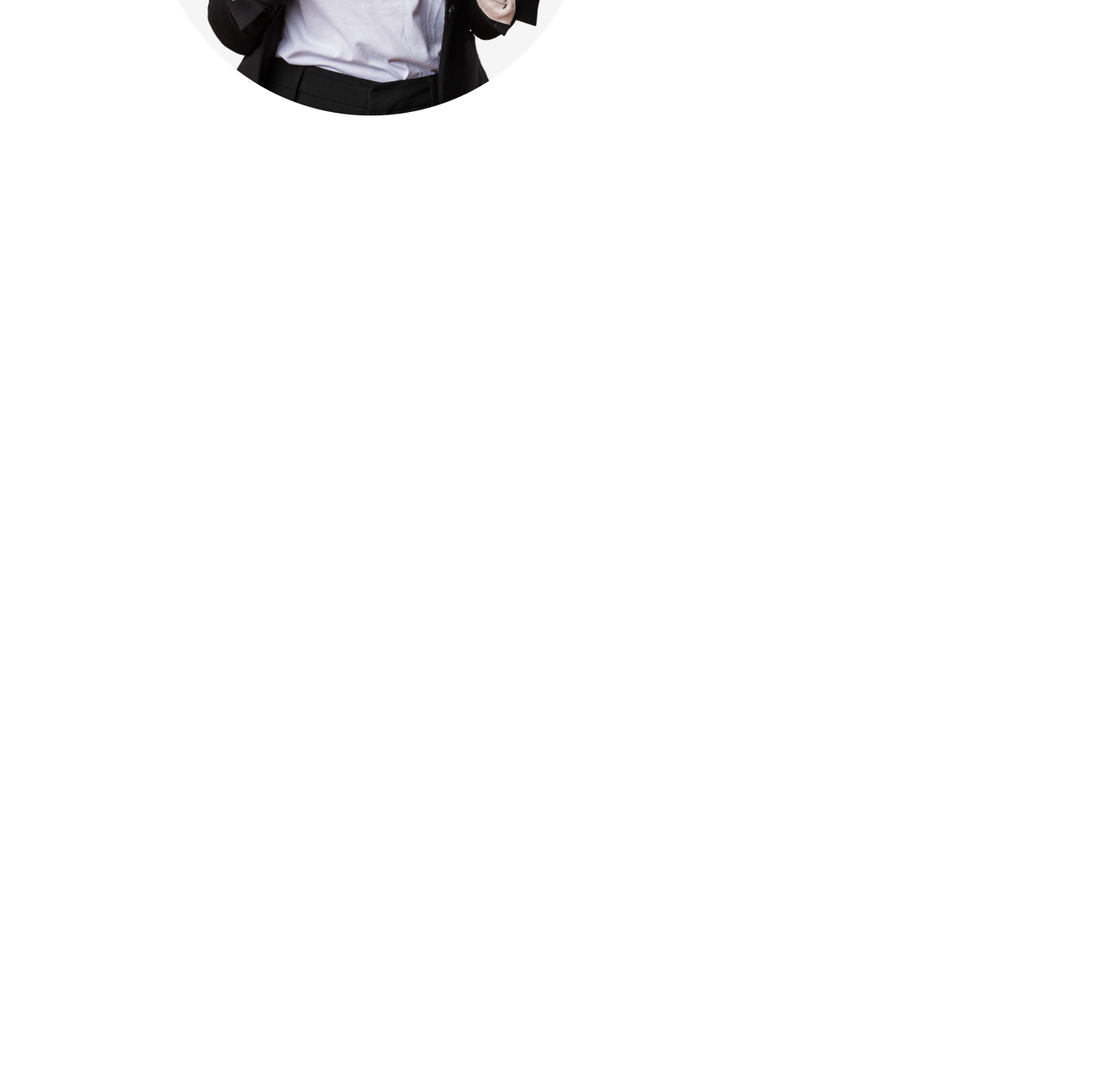
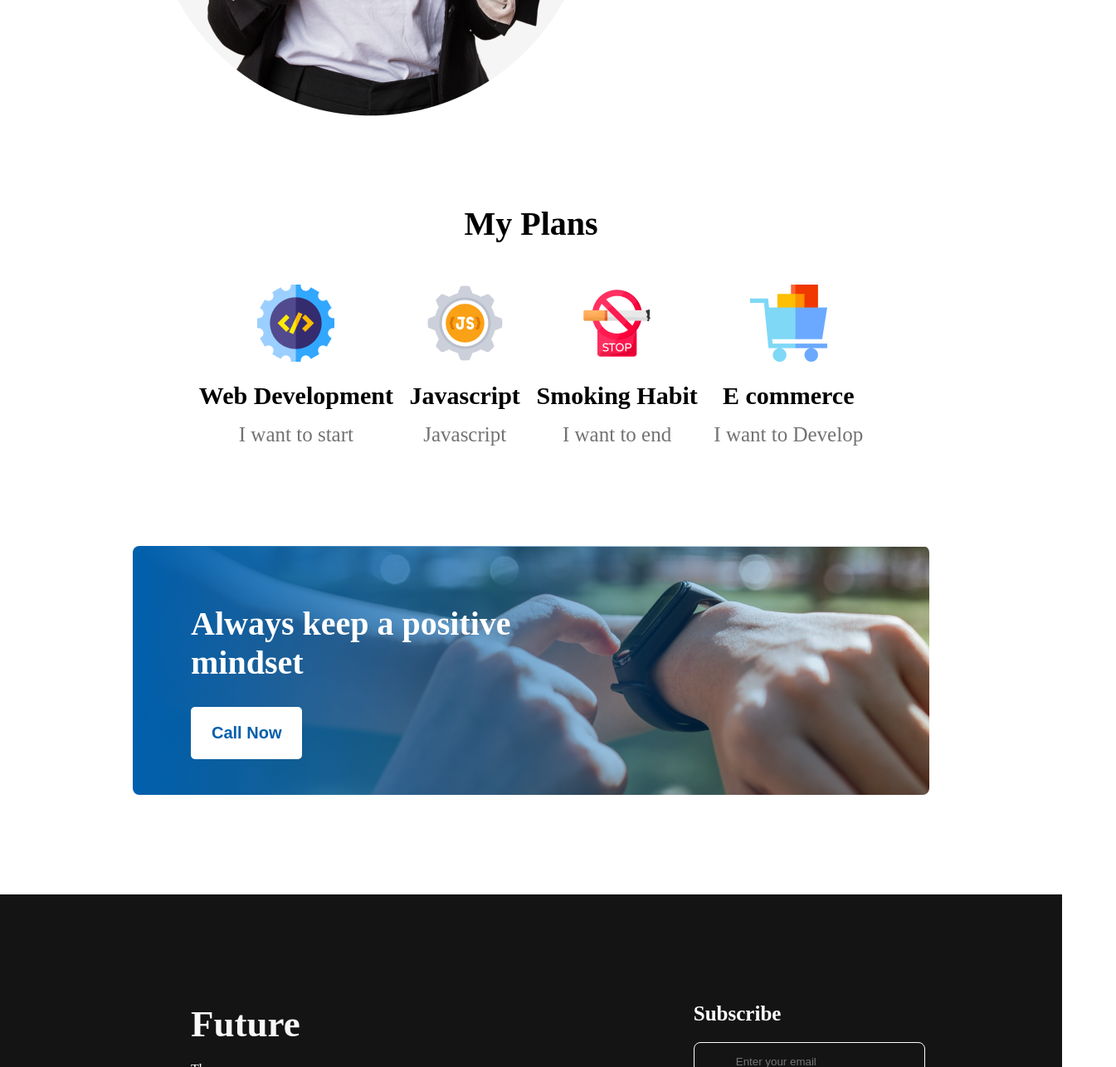
Before and after one commit to Sakib56/Assignment-1, a plain HTML site: page index.html in a window 1280 px wide. Shown: the part 1514-2800 px from the top of the page at 83% size, 1345 px wide, since content can reach past the window. Before the commit the page ends 1654 px from the top, so only its background shows below. Drawn offline with Linux system fonts and the light colour scheme.

Commit message:
added my plan,positive mindset and footer section

```diff
--- a/index.html
+++ b/index.html
@@ -54,9 +54,63 @@
                 </div>
             </div>
        </section>
+       <!-- start My Plans section -->
+       <section class="my-plans">
+         <h2 class="my-plans-title">My Plans</h2>
+         <div class="my-plans-content">
+            <div class="my-plans-content-item">
+                <img src="images/icons/web.png" alt="">
+                <h2>Web Development</h2>
+                <p>I want to start</p>
+            </div>
+            <div class="my-plans-content-item">
+                <img src="images/icons/js.png" alt="">
+                <h2>Javascript</h2>
+                <p>Javascript</p>
+            </div>
+            <div class="my-plans-content-item">
+                <img src="images/icons/smoke.png" alt="">
+                <h2>Smoking Habit</h2>
+                <p>I want to end</p>
+            </div>
+            <div class="my-plans-content-item">
+                <img src="images/icons/ecom.png" alt="">
+                <h2>E commerce</h2>
+                <p>I want to Develop</p>
+            </div>
+         </div>
+       </section>
+       <!-- start positive mindset section -->
+       <section class="positive-mindset">
+            <div class="positive-mindset-content">
+                <h2>Always keep a positive</h2>
+                <h2>mindset</h2>
+                <button class="btn-primary">Call Now</button>
+            </div>
+       </section>
     </main>
+    <!-- start footer section -->
     <footer>
-
+        <div class="future-part">
+            <h2 class="future-part-title">Future</h2>
+            <p class="future-part-description">
+                There are many variations of passages of Lorem Ipsum
+                available, but the majority have suffered alteration in some
+                form, by injected humour, or randomised words
+            </p>
+            <p>Email : developer@gmail.com</p>
+            <p class="phn-no">Phone : 01900 00 00 00</p>
+            <div class="social-link-icon">
+                <img src="images/icons/fb.png" alt="">
+                <img src="images/icons/youtube.png" alt="">
+                <img src="images/icons/twitter.png" alt="">
+            </div>
+        </div>
+        <div class="subscribe-part">
+            <h3 class="subscribe-part-title">Subscribe</h3>
+            <input type="email" name="" id="" placeholder="Enter your email">
+            <button>Subscribe</button>
+        </div>
     </footer>
 </body>
 </html>
--- a/styles/style.css
+++ b/styles/style.css
@@ -37,6 +37,7 @@ header {
     color: #005FAC;
     border-radius: 5px;
     border: none;
+    background-color: white;
 }
 
 /* start failures style */
@@ -79,7 +80,115 @@ header {
     font-weight: 400;
     font-size: 17px;
     line-height: 30px;
+    color: #444343
 }
 .failure-section ul li i{
     color: #16D887;
 }
+/* my plans section style */
+.my-plans-title{
+    text-align: center;
+    font-weight: 700;
+    font-size: 40px;
+    margin-top: 130px;
+    margin-bottom: 50px;
+
+}
+.my-plans-content{
+    display: flex;
+    padding: 0 230px;
+    justify-content: space-around;
+    margin-bottom: 50px;
+}
+.my-plans-content-item{
+   text-align: center;
+}
+.my-plans-content-item h2{
+    font-weight: 700;
+    font-size: 30px;
+    margin-top: 20px;
+    margin-bottom: 16px;
+}
+.my-plans-content-item p{
+    font-weight: 500;
+    font-size: 25px;
+    color: #737272;
+}
+/* positive mindset section style */
+.positive-mindset{
+   width: 75%;
+   height: 300px;
+   margin: 120px auto;
+   background-image: linear-gradient(90deg, #005FAC 0%, rgba(0, 95, 172, 0) 100%), url(/images/watch.png);
+   background-blend-mode: normal;
+   border-radius: 8px;
+
+}
+.positive-mindset-content{
+    padding: 70px;
+}
+.positive-mindset-content h2{
+    font-weight: 900;
+    font-size: 40px;
+    color: #FFFFFF;
+}
+.positive-mindset-content button{
+    margin-top: 30px;
+}
+/* footer section style */
+footer{
+    width: 100%;
+    height: 550px;
+    background-color: #151414;
+    color: #FFFFFF;
+    display: flex
+}
+.future-part{
+    padding: 130px 230px;
+}
+
+.future-part-title{
+    font-weight: 700;
+    font-size: 45px;
+    color: #F8F8F8;
+    margin-bottom: 20px;
+
+}
+.future-part-description{
+    font-weight: 400;
+    font-size: 16px;
+    margin-bottom: 24px;
+}
+.phn-no{
+    font-weight: 400;
+    font-size: 16px;
+    margin-top: 20px;
+    margin-bottom: 35px;
+}
+.social-link-icon img{
+    margin-right: 20px;
+}
+.subscribe-part{
+    padding: 130px 230px;
+}
+.subscribe-part-title{
+    font-weight: 600;
+    font-size: 25px;
+    margin-bottom: 20px;
+}
+.subscribe-part input{
+    padding: 15px 50px;
+    background-color: #151414;
+    border: 1px solid #FFFFFF;
+    border-radius: 8px;
+    color: #FFFFFF;
+    margin-bottom: 16px;
+}
+.subscribe-part button{
+    padding: 20px 35px;
+    border-radius: 8px;
+    background-color: #005FAC;
+    color: #FFFFFF;
+    font-weight: 600;
+    font-size: 18px;
+}
```
